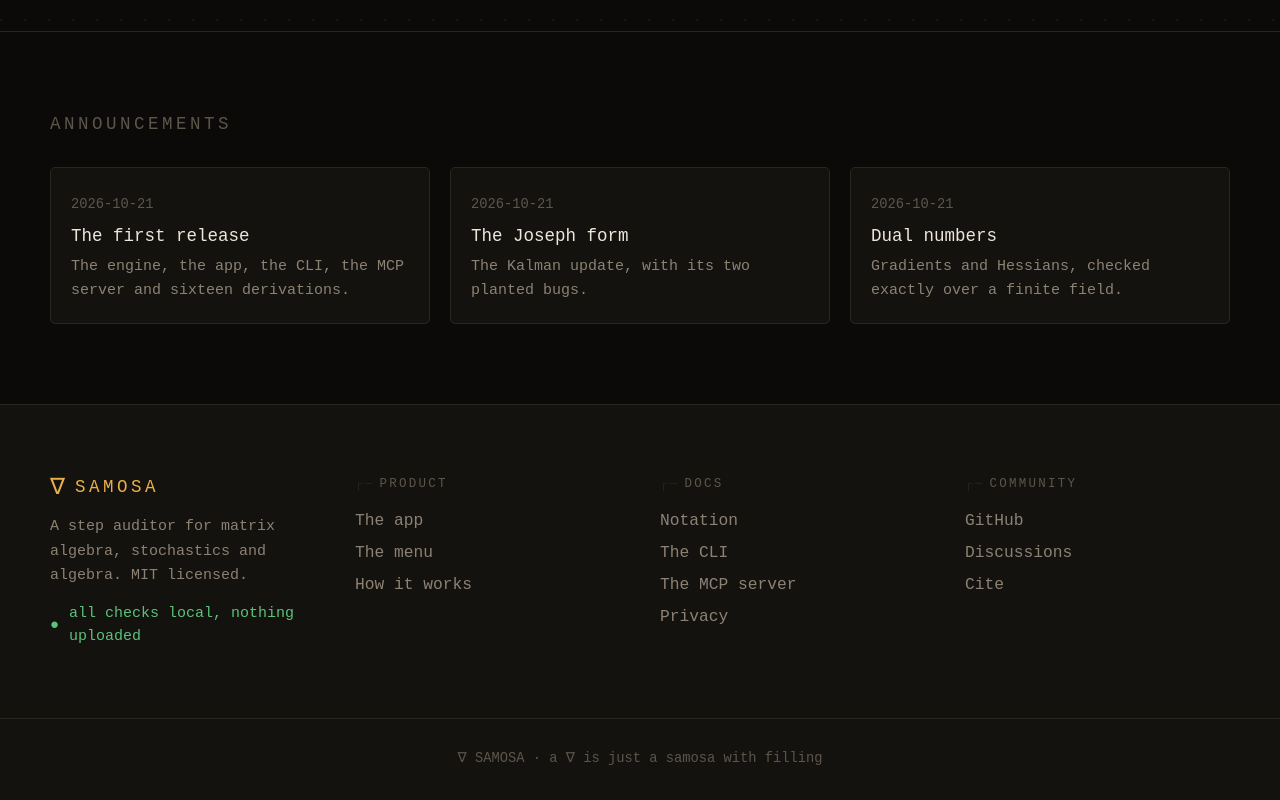
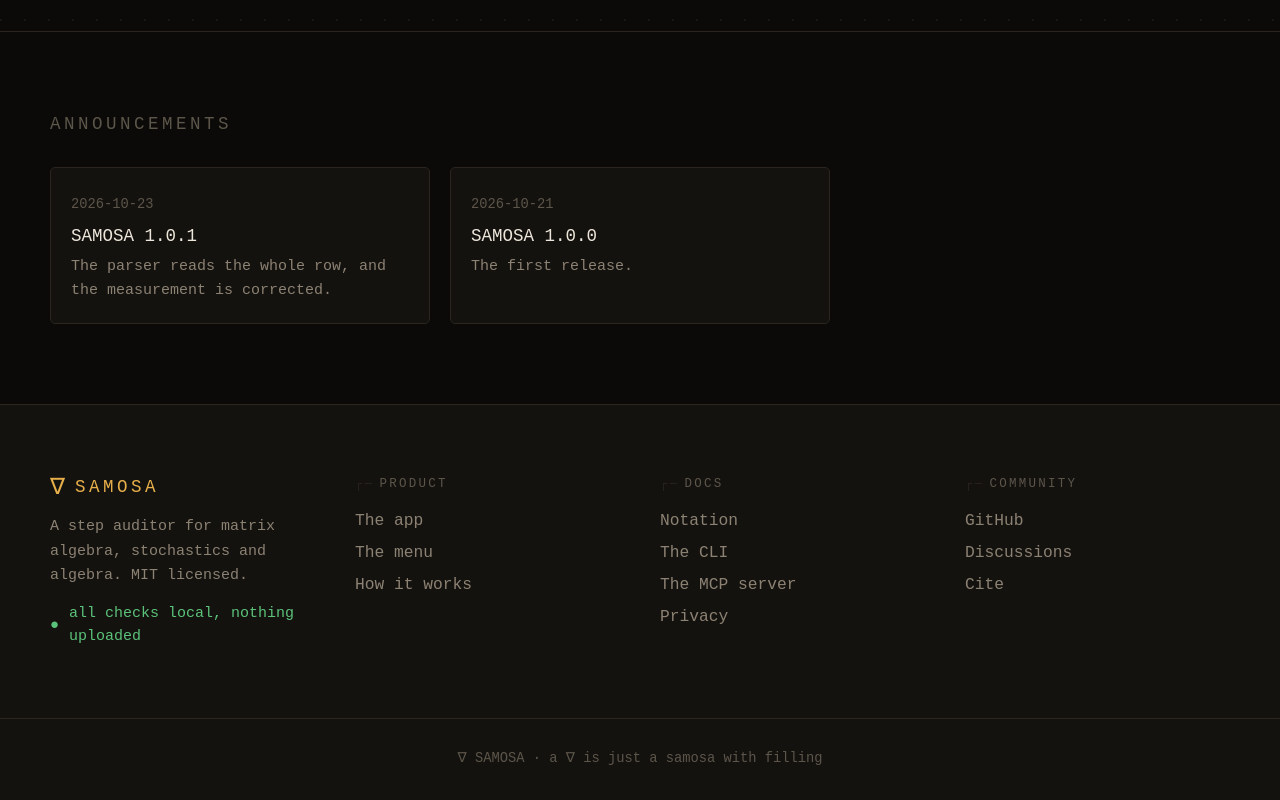
Before and after one commit to Hussain004/SAMOSA, a React (Vite) app: page / in a window 1280 px wide. Shown: the part 9889-10689 px from the top of the page. Built offline with nearby package versions, Linux system fonts and the light colour scheme; no server answers.

Commit message:
the landing announcements come from the changelog

```diff
--- a/package.json
+++ b/package.json
@@ -31,6 +31,7 @@
     "build:pkg": "node scripts/copy-docs.mjs && node scripts/build-pkg.mjs",
     "gen:demo": "vite-node scripts/gen-demo.ts --write",
     "gen:tex": "vite-node scripts/gen-tex.ts --write",
+    "gen:announcements": "vite-node scripts/gen-announcements.ts --write",
     "record:gifs": "node scripts/record-gifs.mjs",
     "publish:pkg": "npm run build:pkg && cd pkg && npm publish --access public",
     "setup": "git config core.hooksPath .githooks",
--- /dev/null
+++ b/scripts/gen-announcements.ts
@@ -0,0 +1,59 @@
+/**
+ * The announcements of the landing page.
+ *
+ * They are read from the changelog, so a release the world was told about is
+ * a release the page says about, and the numbers a release fixed are the
+ * numbers the page shows.
+ */
+
+import { readFileSync, writeFileSync } from 'node:fs';
+import { resolve } from 'node:path';
+
+const root = resolve(import.meta.dirname, '..');
+const out = resolve(root, 'src/landing/generated-announcements.json');
+
+export interface Announcement {
+  /** the day the release went out */
+  date: string;
+  /** the release, as the changelog calls it */
+  version: string;
+  /** what the release said, in one line */
+  body: string;
+}
+
+/**
+ * The releases of the changelog, in the order they shipped, each with the
+ * line that introduces it.
+ */
+export function announcementsOf(changelog: string): Announcement[] {
+  const releases = [...changelog.matchAll(/^## \[([^\]]+)\] - (\d{4}-\d{2}-\d{2})$/gm)];
+  const out: Announcement[] = [];
+  for (let i = 0; i < releases.length; i++) {
+    const version = releases[i][1];
+    const date = releases[i][2];
+    const start = releases[i].index ?? 0;
+    const end = i + 1 < releases.length ? (releases[i + 1].index ?? changelog.length) : changelog.length;
+    const after = changelog.slice(start, end).split('\n').slice(1).join('\n');
+    const summary = after
+      .split('\n')
+      .find((line) => line.trim().length > 0 && !line.startsWith('#'))
+      ?.trim()
+      .replace(/\[([^\]]+)\]\([^)]*\)/g, '$1')
+      .replace(/\*([^*]*)\*/g, '$1')
+      .trim();
+    if (!summary) continue;
+    out.push({ date, version, body: summary });
+  }
+  return out;
+}
+
+export function generateAnnouncements(): Announcement[] {
+  return announcementsOf(readFileSync(resolve(root, 'CHANGELOG.md'), 'utf8'));
+}
+
+if (process.argv.includes('--write')) {
+  const announcements = generateAnnouncements();
+  writeFileSync(out, `${JSON.stringify(announcements, null, 2)}\n`);
+  console.log(`the announcements are written in ${out}`);
+  console.log(`  ${announcements.length} releases`);
+}
--- a/src/landing/App.tsx
+++ b/src/landing/App.tsx
@@ -6,6 +6,7 @@ import { MOCKS } from './demo-scripts.ts';
 import { openApp } from './open-transition.ts';
 import { FontSizeControl } from '../font-size.tsx';
 import TEX from './generated-tex.json';
+import ANNOUNCEMENTS from './generated-announcements.json';
 
 /**
  * The landing page.
@@ -1003,24 +1004,8 @@ function Install() {
   );
 }
 
-/** The same entries as CHANGELOG.md. */
-const CHANGELOG = [
-  {
-    date: '2026-10-21',
-    title: 'The first release',
-    body: 'The engine, the app, the CLI, the MCP server and sixteen derivations.',
-  },
-  {
-    date: '2026-10-21',
-    title: 'The Joseph form',
-    body: 'The Kalman update, with its two planted bugs.',
-  },
-  {
-    date: '2026-10-21',
-    title: 'Dual numbers',
-    body: 'Gradients and Hessians, checked exactly over a finite field.',
-  },
-];
+/** The same entries as CHANGELOG.md, written by the generator. */
+const CHANGELOG = ANNOUNCEMENTS as Array<{ date: string; version: string; body: string }>;
 
 function Changelog() {
   return (
@@ -1029,9 +1014,9 @@ function Changelog() {
         <h2 className="text-sm tracking-[0.2em] text-[var(--color-faint)]">ANNOUNCEMENTS</h2>
         <div className="mt-6 grid gap-4 md:grid-cols-3">
           {CHANGELOG.map((entry) => (
-            <div key={entry.title} className="rounded border border-[var(--color-line)] bg-[var(--color-panel)] p-4">
+            <div key={entry.version} className="rounded border border-[var(--color-line)] bg-[var(--color-panel)] p-4">
               <span className="text-[0.6875rem] text-[var(--color-faint)]">{entry.date}</span>
-              <h3 className="mt-1 text-[0.875rem]">{entry.title}</h3>
+              <h3 className="mt-1 text-[0.875rem]">SAMOSA {entry.version}</h3>
               <p className="mt-1 text-[0.75rem] leading-relaxed text-[var(--color-muted)]">{entry.body}</p>
             </div>
           ))}
--- /dev/null
+++ b/src/landing/generated-announcements.json
@@ -0,0 +1,12 @@
+[
+  {
+    "date": "2026-10-23",
+    "version": "1.0.1",
+    "body": "The parser reads the whole row, and the measurement is corrected."
+  },
+  {
+    "date": "2026-10-21",
+    "version": "1.0.0",
+    "body": "The first release."
+  }
+]
```
